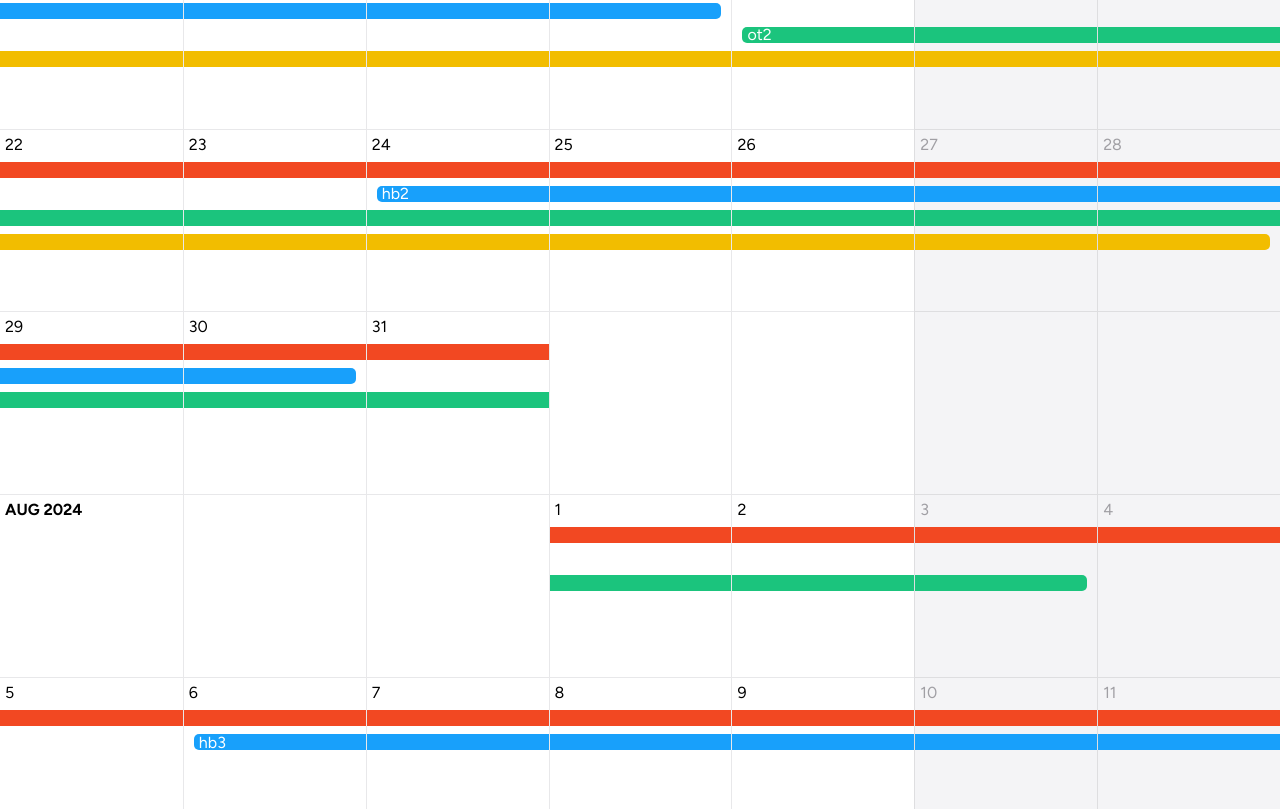
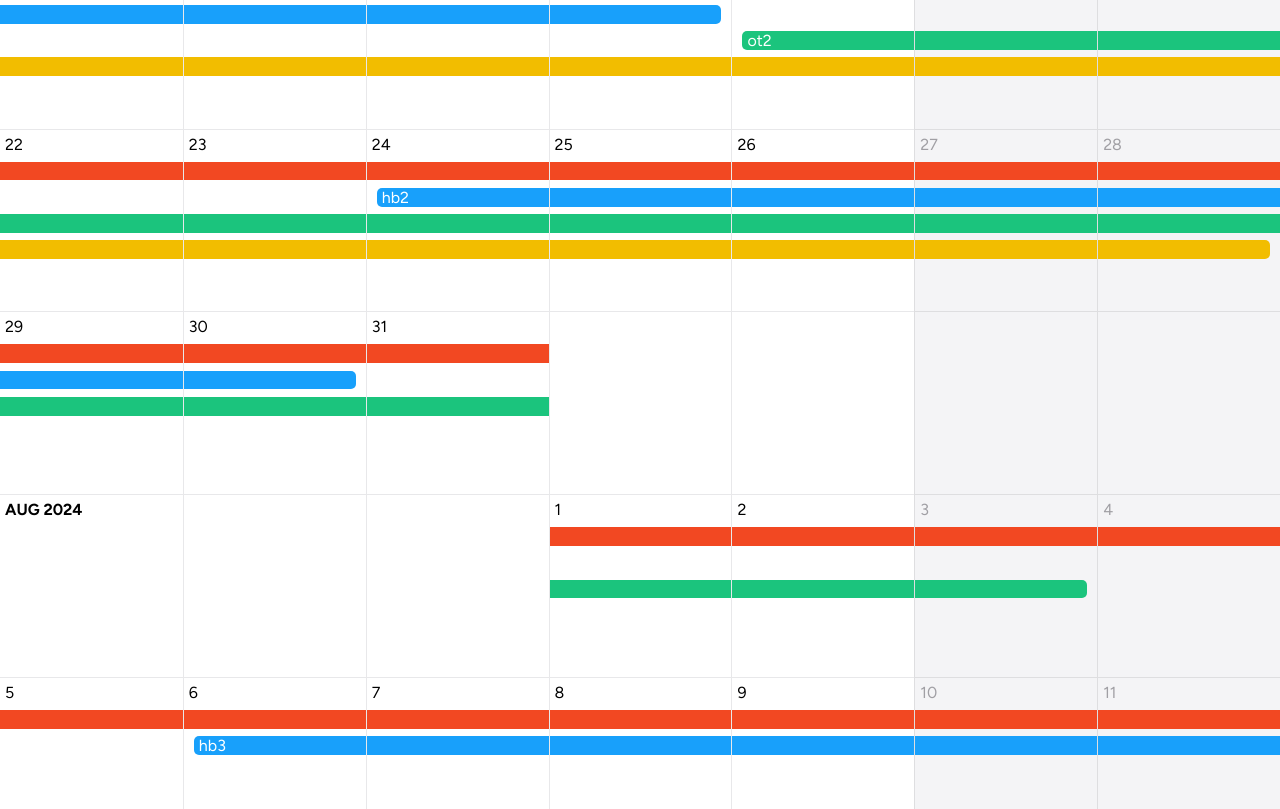
Before and after one commit to ethan-walker/calendar, a plain HTML site: page index.html in a window 1280 px wide. Shown: the part 471-1280 px from the top of the page. Drawn offline with Linux system fonts and the light colour scheme.

Commit message:
sizing fix

```diff
--- a/style.css
+++ b/style.css
@@ -13,6 +13,8 @@ body {
 	--color-purple: #7b61ff;
 	--color-teal: #00b5ce;
 	--color-pink: #ee46d3;
+
+	--event-height: clamp(0px, 1em, 1.5vw);
 }
 *, *::before, *::after {
 	margin: 0;
@@ -40,6 +42,7 @@ body {
 	position: relative;
 
 	counter-reset: day;
+	font-size: clamp(0px, 1em, 3vw);
 
 	&::before {
 		position: absolute;
@@ -59,8 +62,8 @@ body {
 
 		padding-top: 2em;
 		display:grid;
-		grid-template-rows: repeat(auto-fill, 1em);
-		gap: .5em;
+		grid-template-rows: repeat(6, 1fr);
+		gap: 5%;
 
 		position: relative;
 
@@ -107,7 +110,6 @@ body {
 
 .event {
 	background-color: dodgerblue;
-	height: 1em;
 	position: relative;
 
 	&.start {
```
